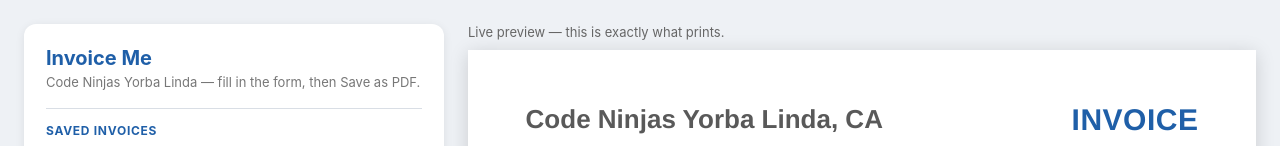
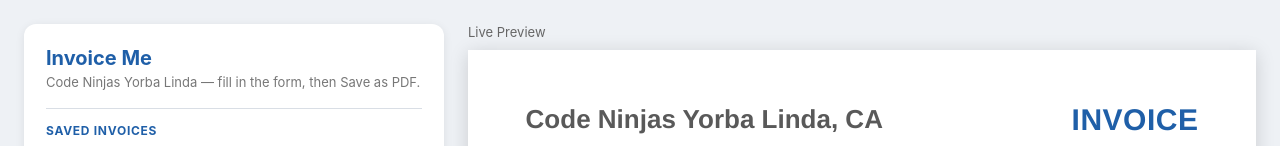
Before and after one commit to imLunah/Invoice-Me, a plain HTML site: page index.html in a window 1280 px wide. Shown: the top 146 px of the page. Drawn offline with Linux system fonts and the light colour scheme.

Commit message:
changed live preview text

```diff
--- a/index.html
+++ b/index.html
@@ -324,7 +324,7 @@
   <!-- ============ PREVIEW ============ -->
   <div class="preview-wrap">
     <div class="preview-toolbar">
-      <span>Live preview — this is exactly what prints.</span>
+      <span>Live Preview</span>
       <span id="fileNameHint"></span>
     </div>
     <div class="sheet" id="sheet">
```
